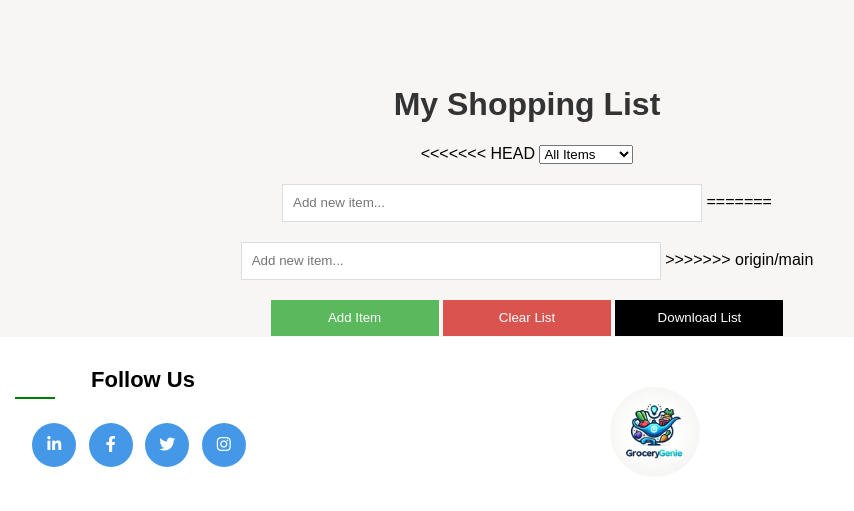
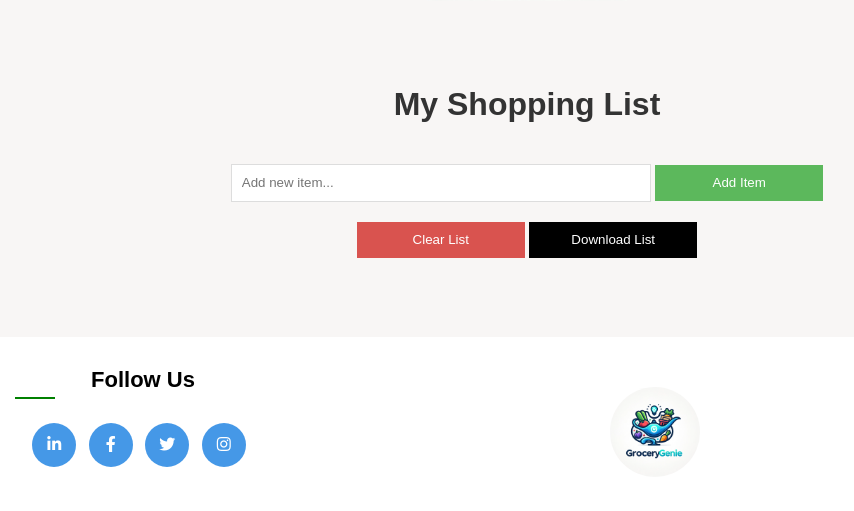
Before and after one commit to rayroj88/GroceryGenie, a Flask app: page / in a window 1280 px wide. Shown: the part 289-800 px from the top of the page, without its empty margins (113-967 px from the left). Run offline with Flask 3, Linux system fonts and the light colour scheme; a user stored in the database is signed in.

Commit message:
removed faulty code again

```diff
--- a/static/js/app.js
+++ b/static/js/app.js
@@ -233,28 +233,6 @@ function clearList() {
     }
 }
 
-<<<<<<< HEAD
-
-// This new function should be added after your existing functions
-function filterItems() {
-    var filter = document.getElementById("dietaryTags").value;
-    // Logic to filter items based on the selected dietary restriction
-   const items = document.querySelectorAll('.shoppingList li');
-    // You may need to loop through items and check their dietary tags
-    items.forEach(item => {
-        const itemTags = item.getAttribute('data-dietary-restrictions').split(',');
-     // If 'all' is selected or the item's tags include the selected filter, show the item
-     if (filter === 'all' || itemTags.includes(filter)) {
-        item.style.display = ''; // Show the item
-
-    } else {
-        item.style.display = 'none'; //Hide the item
-    }
-});
-}
-
-=======
->>>>>>> origin/main
 function downloadList() {
     var listContent = "";
     var categories = document.querySelectorAll("#categoriesContainer .category");
--- a/templates/index.html
+++ b/templates/index.html
@@ -20,20 +20,7 @@
     </div>
     <div class="container" style="margin: 0 auto; width: 100%; max-width: 600px; padding-top: 20px;">
         <h1 style="margin-top: 10px; margin-bottom: 20px;">My Shopping List</h1>
-<<<<<<< HEAD
-        <!-- Insert the dietary filters dropdown here -->
-        <select id="dietaryTags" onchange="filterItems()">
-        <option value="all">All Items</option>
-        <option value="glutenFree">Gluten-Free</option>
-        <option value="nutFree">Nut-Free</option>
-        <option value="dairyFree">Dairy-Free</option>
-        <!-- Add more dietary options here -->
-         </select>
-
-        <input type="text" id="itemInput" placeholder="Add new item..." style="margin-top: 20px;">
-=======
         <input type="text" id="itemInput" name="item_text" placeholder="Add new item..." style="margin-top: 20px;">
->>>>>>> origin/main
         <button id="addItemButton" onclick="addItem()">Add Item</button>
         <button id="clearListButton" onclick="clearList()">Clear List</button>
         <button id="downloadListButton" onclick="downloadList()">Download List</button>
```
